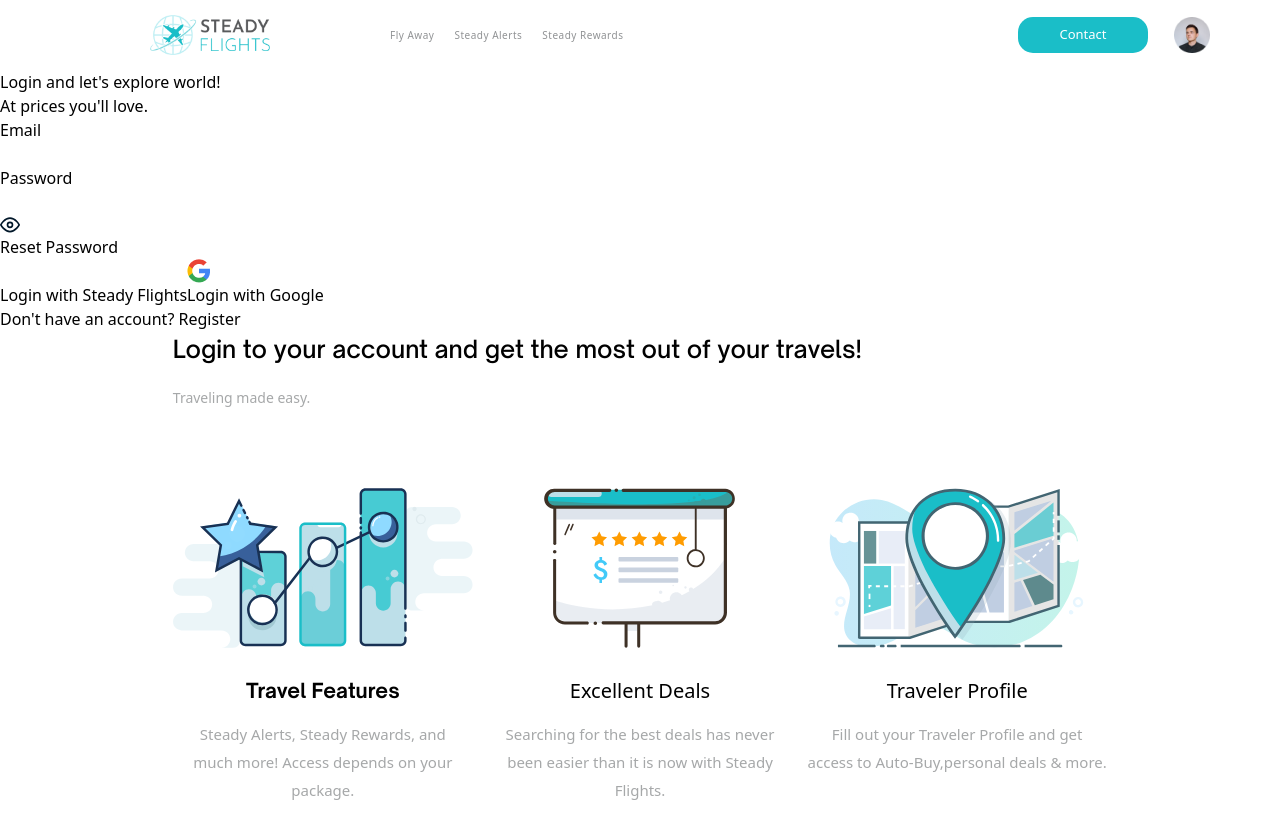
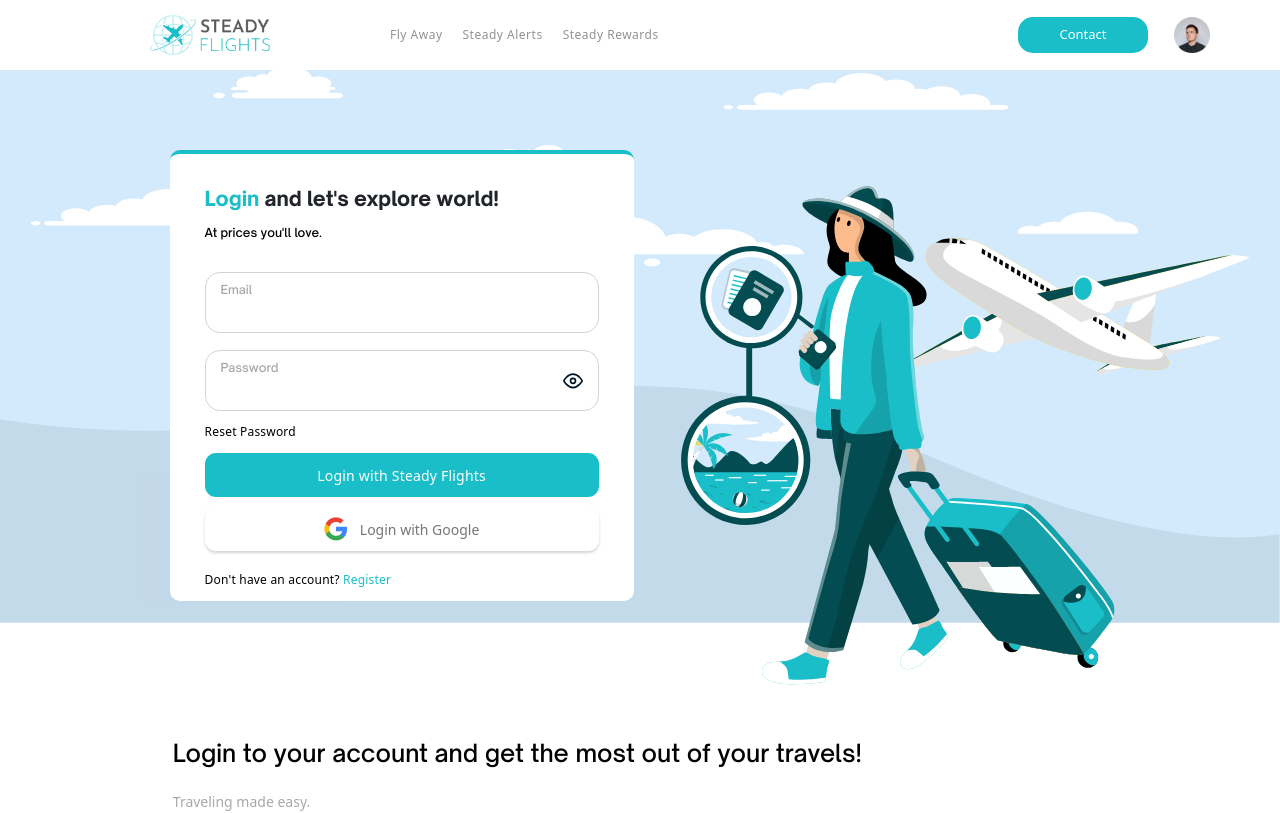
Before and after one commit to shazaib991/steady-flights-tailwind, a Next.js app: page /login in a window 1280 px wide. Shown: the top 813 px of the page. Built offline with nearby package versions, Linux system fonts and the light colour scheme.

Commit message:
added login and signup form-section

```diff
--- a/components/LoginAndRegister/FormSection.js
+++ b/components/LoginAndRegister/FormSection.js
@@ -4,98 +4,121 @@ import { useRouter } from "next/router";
 export const FormSection = ({ isRegisterPage }) => {
   const router = useRouter();
 
+  const handleClickCheckbox = (e) => {
+    e.currentTarget.children[0].classList.toggle("block");
+    e.currentTarget.children[0].classList.toggle("hidden");
+    e.currentTarget.children[1].classList.toggle("hidden");
+    e.currentTarget.children[1].classList.toggle("block");
+  };
+
   return (
     <div
       className={
         isRegisterPage
-          ? "styles.formSectionRegisterCover"
-          : "styles.formSectionLoginCover"
+          ? "w-full h-[665px] min-w-[1280px] max-w-[1366px] relative flex justify-center overflow-x-hidden bg-background-loginSignupForm-image bg-no-repeat bg-center bg-cover"
+          : "w-full h-[665px] min-w-[1280px] max-w-[1366px] relative flex justify-center overflow-x-hidden bg-background-loginSignupForm-image bg-no-repeat bg-center bg-cover"
       }
     >
-      <div className="{styles.formSectionWrapper}">
-        <div className="{styles.formSectionContainer}">
+      <div className="w-full max-w-[1366px] flex justify-center">
+        <div className="w-[73.5%]">
           <div
             className={
               isRegisterPage
-                ? "styles.formSectionRegisterForm"
-                : "styles.formSectionLoginForm"
+                ? "w-[464px] bg-white rounded-[10px] border-t-[4px] border-solid border-t-[#1ABEC8] pt-[30px] px-[35px] pb-[12px] mt-[60px]"
+                : "w-[464px] bg-white rounded-[10px] border-t-[4px] border-solid border-t-[#1ABEC8] pt-[30px] px-[35px] pb-[12px] mt-[80px]"
             }
           >
-            <h1>
-              <span className="{styles.formSectionContainerSpan1}">
+            <h1 className="text-[20px] mb-[10px] text-[#212529] font-['customFontExtraBold']">
+              <span className="text-[#1ABEC8]">
                 {isRegisterPage ? "Register" : "Login"}
               </span>{" "}
               {isRegisterPage
                 ? "to fly away with us!"
                 : "and let's explore world!"}
             </h1>
-            <p className="{styles.formSectionFormTitlePara}">
+            <p className="text-[12px] mb-[30px] font-['customFontMedium']">
               {isRegisterPage
                 ? "Flights you need, at prices you'll love."
                 : "At prices you'll love."}
             </p>
             <form>
-              <div className="{styles.formSectionFormInputContainerEmail}">
-                <p>Email{isRegisterPage && "*"}</p>
-                <input type="text" name="Email" id="Email" />
+              <div className="w-full h-[61px] border border-solid border-[#D3D3D3] rounded-[15px] px-[15px]">
+                <p className="text-[#A6A8A9] text-[12px] mt-[8px] font-['customFontMedium']">
+                  Email{isRegisterPage && "*"}
+                </p>
+                <input
+                  type="text"
+                  name="Email"
+                  id="Email"
+                  className="w-full text-[13px] text-[#212529] border-none outline-none mt-[7px] font-['customFontSemiBold']"
+                />
               </div>
-              <div className="{styles.formSectionFormInputContainerPassword}">
-                <div>
-                  <p>Password{isRegisterPage && "*"}</p>
-                  <input type="text" name="Password" id="Password" />
+              <div className="w-full h-[61px] border border-solid border-[#D3D3D3] rounded-[15px] px-[15px] flex justify-between items-center mt-[17px]">
+                <div className="w-full h-full">
+                  <p className="text-[#A6A8A9] text-[12px] mt-[8px] font-['customFontMedium']">
+                    Password{isRegisterPage && "*"}
+                  </p>
+                  <input
+                    type="text"
+                    name="Password"
+                    id="Password"
+                    className="w-full text-[13px] text-[#212529] border-none outline-none mt-[7px] font-['customFontMedium']"
+                  />
                 </div>
                 <Image
                   src="/assets/eye 1.svg"
                   alt="hide password"
                   width={20}
                   height={21}
+                  className="cursor-pointer"
                 />
               </div>
             </form>
             {isRegisterPage ? (
-              <div className="{styles.formSectionRegisterSpan}">
+              <div className="text-[12px] text-[#7A7C7F] inline-block mt-[11px] mb-[20px]">
                 Password must be at least 8 characters.
               </div>
             ) : (
-              <div className="{styles.formSectionContainerSpan2}">
+              <div className="text-[12px] inline-block cursor-pointer my-[12px] tracking-[0.2px]">
                 Reset Password
               </div>
             )}
             {isRegisterPage && (
               <div>
                 <div
-                  className="{styles.formSectionNewletterContainer}"
-                  onClick={(e) =>
-                    e.currentTarget.classList.toggle(styles.active)
-                  }
+                  className="inline-flex items-center mb-[15px]"
+                  onClick={handleClickCheckbox}
                 >
-                  <div className="{styles.formSectionNewletterCheckboxUnactive}"></div>
-                  <div className="{styles.formSectionNewletterCheckbox}">
-                    <div className="{styles.formSectionNewletterCheckmark1}"></div>
-                    <div className="{styles.formSectionNewletterCheckmark2}"></div>
+                  <div className="w-[14px] h-[14px] rounded-[3px] bg-[#ebebeb] block"></div>
+                  <div className="w-[14px] h-[14px] bg-[#1ABEC8] rounded-[3px] relative hidden">
+                    <div className="w-[4.3px] h-[10px] absolute top-px left-[5px] none border-b border-solid border-b-white border-r border-r-white rotate-[45deg]"></div>
+                    <div className="w-[4.3px] h-[10px] absolute top-[1.4px] left-[5.4px] none border-b border-solid border-b-white border-r border-r-white rotate-[45deg]"></div>
                   </div>
-                  <p>Subscribe to Newsletter</p>
+                  <p className="text-[14px] cursor-default ml-[5px]">
+                    Subscribe to Newsletter
+                  </p>
                 </div>
               </div>
             )}
-            <div className="{styles.formSectionFormButtonsContainer}">
-              <button className="{styles.formSectionFormButtonLogin}">
+            <div className="flex flex-col">
+              <button className="w-full h-[44px] bg-[#1ABEC8] text-white text-[14px] border-none rounded-[11px] mb-[10px] tracking-[0.2px]">
                 {isRegisterPage ? "Register" : "Login"} with Steady Flights
               </button>
-              <button className="{styles.formSectionFormButtonGoogle}">
+              <button className="w-full h-[44px] bg-white text-[14px] border-none rounded-[11px] flex justify-center items-center text-[#0000008A] shadow-[0px_2px_3px_0px_#0000002B] mb-[20px]">
                 <Image
                   src="/assets/logo googleg 48dp.png"
                   alt="google authorization"
                   width={24}
                   height={24}
+                  className="mr-[12px]"
                 />
                 {isRegisterPage ? "Register" : "Login"} with Google
               </button>
             </div>
-            <p className="{styles.formSectionFormRegister}">
+            <p className="text-[12px] tracking-[0.2px]">
               Don&apos;t have an account?{" "}
               <span
-                className="{styles.formSectionFormSpan3}"
+                className="text-[#1ABEC8] cursor-pointer"
                 onClick={
                   isRegisterPage
                     ? () => router.replace("/login")
--- a/components/LoginAndRegister/Header.js
+++ b/components/LoginAndRegister/Header.js
@@ -21,13 +21,13 @@ export const Header = () => {
               <div className="w-4/6 h-4 bg-black rounded-xl float-right"></div>
             </div>
             <div className="flex">
-              <p className="mr-[20px] text-[10px] tracking-[0.5px] text-[#909294]">
+              <p className="mr-[20px] text-[12px] tracking-[0.5px] text-[#909294]">
                 Fly Away
               </p>
-              <p className="mr-[20px] text-[10px] tracking-[0.5px] text-[#909294]">
+              <p className="mr-[20px] text-[12px] tracking-[0.5px] text-[#909294]">
                 Steady Alerts
               </p>
-              <p className="mr-[20px] text-[10px] tracking-[0.5px] text-[#909294]">
+              <p className="mr-[20px] text-[12px] tracking-[0.5px] text-[#909294]">
                 Steady Rewards
               </p>
             </div>
--- a/tailwind.config.js
+++ b/tailwind.config.js
@@ -5,6 +5,9 @@ module.exports = {
     "./components/**/*.{js,ts,jsx,tsx}",
   ],
   theme: {
+    backgroundImage: {
+      "background-loginSignupForm-image": "url('/assets/Untitled.svg')",
+    },
     extend: {},
   },
   plugins: [],
```
